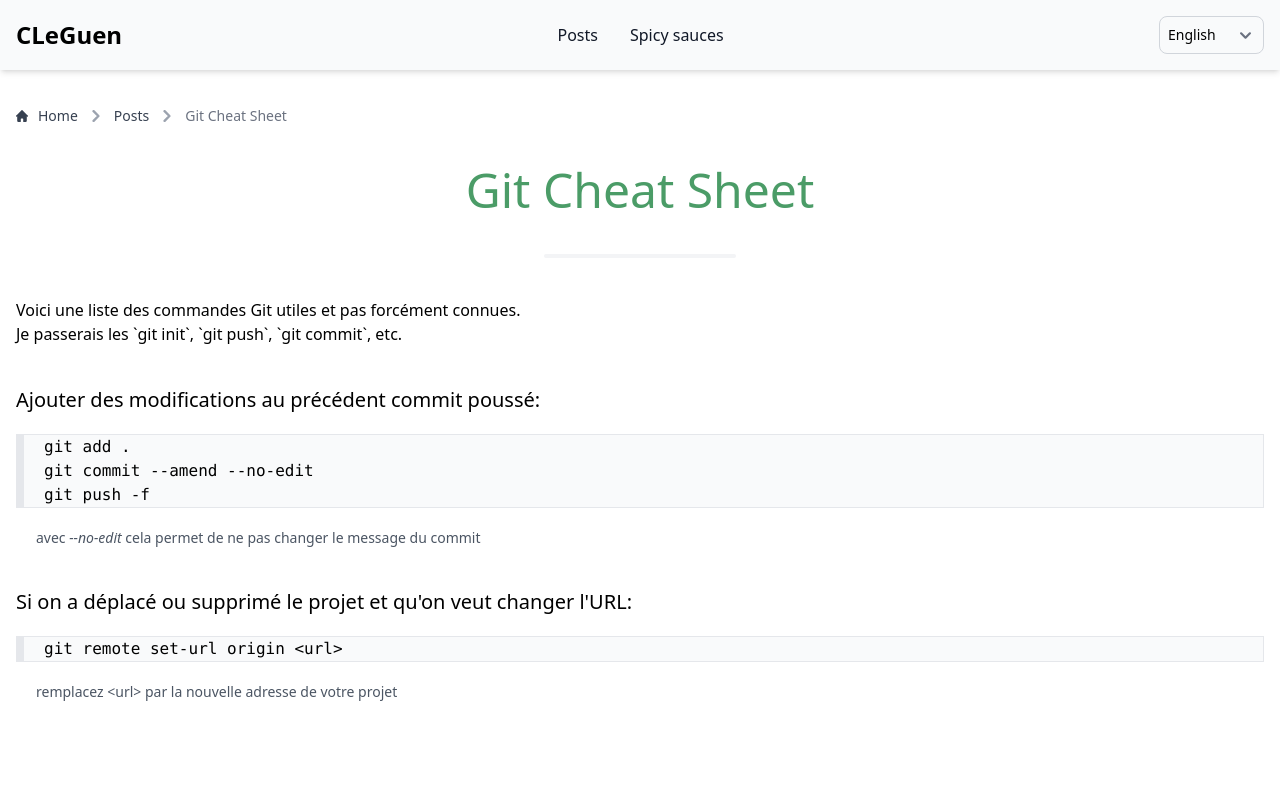
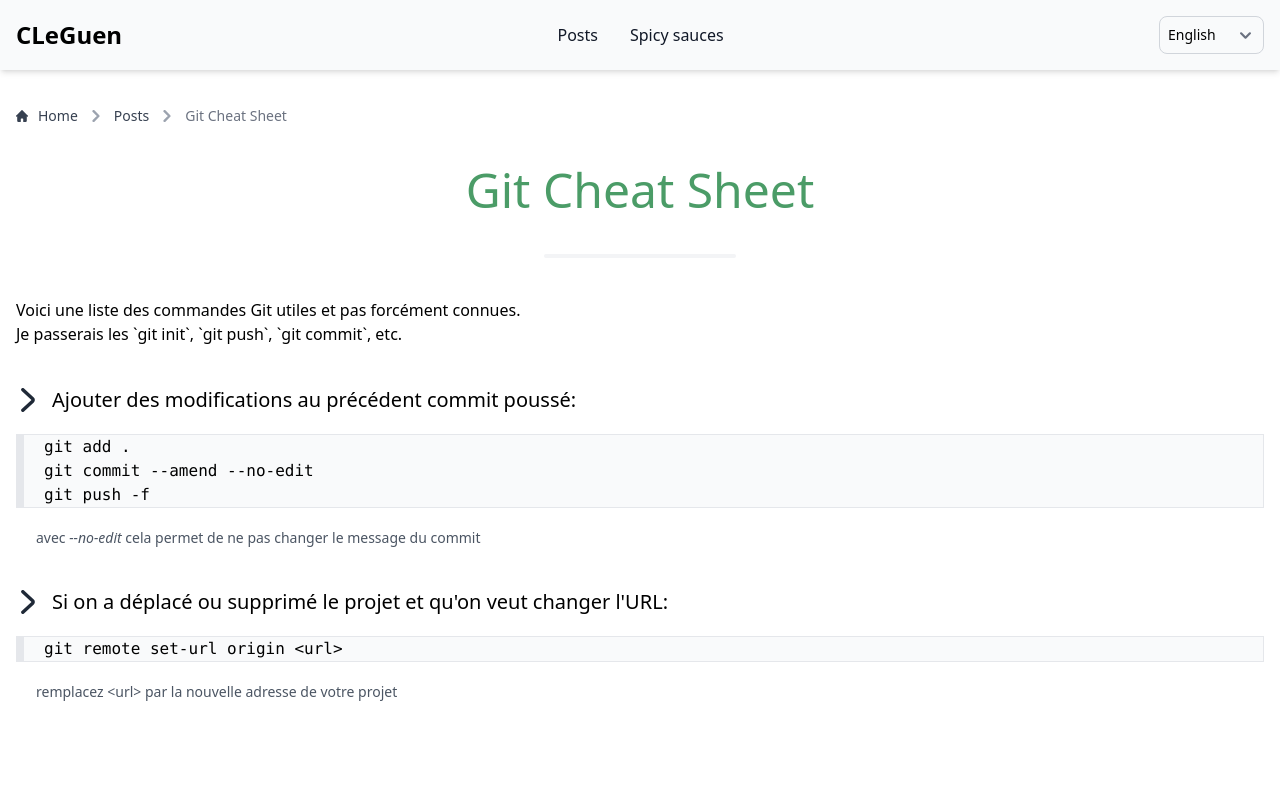
Before and after one commit to CorentinLeGuen/cleguen.com, a Nuxt app: page /posts/git-notes in a window 1280 px wide. Shown: the top 800 px of the page. Built offline with nearby package versions, Linux system fonts and the light colour scheme.

Commit message:
Update icons > on git-notes page

```diff
--- a/pages/posts/git-notes.vue
+++ b/pages/posts/git-notes.vue
@@ -24,8 +24,9 @@
                             <path stroke="currentColor" stroke-linecap="round" stroke-linejoin="round" stroke-width="2"
                                 d="m1 9 4-4-4-4" />
                         </svg>
-                        <NuxtLink class="ms-1 text-sm font-medium text-gray-700 hover:text-forest-700 md:ms-2" to="/posts">{{
-                            $t('posts.title') }}</NuxtLink>
+                        <NuxtLink class="ms-1 text-sm font-medium text-gray-700 hover:text-forest-700 md:ms-2" to="/posts">
+                            {{
+                                $t('posts.title') }}</NuxtLink>
                     </div>
                 </li>
                 <li aria-current="page">
@@ -50,17 +51,32 @@
         <p>Je passerais les `git init`, `git push`, `git commit`, etc.</p>
 
         <div class="mt-10">
-            <h4 class="text-xl">Ajouter des modifications au précédent commit poussé:</h4>
+            <h4 class="text-xl items-center flex gap-3">
+                <svg class="w-6 h-6 text-gray-800 dark:text-white" aria-hidden="true" xmlns="http://www.w3.org/2000/svg"
+                    fill="none" viewBox="0 0 8 14">
+                    <path stroke="currentColor" stroke-linecap="round" stroke-linejoin="round" stroke-width="2"
+                        d="m1 13 5.7-5.326a.909.909 0 0 0 0-1.348L1 1" />
+                </svg>
+                Ajouter des modifications au précédent commit poussé:
+            </h4>
             <div class="border border-l-8 bg-gray-50 pl-5 my-5 font-mono">
                 <p>git add .</p>
                 <p>git commit --amend --no-edit</p>
                 <p>git push -f</p>
             </div>
-            <p class="text-sm text-gray-600 ml-0 md:ml-5">avec <em>--no-edit</em> cela permet de ne pas changer le message du commit</p>
+            <p class="text-sm text-gray-600 ml-0 md:ml-5">avec <em>--no-edit</em> cela permet de ne pas changer le message
+                du commit</p>
         </div>
 
         <div class="mt-10">
-            <h4 class="text-xl">Si on a déplacé ou supprimé le projet et qu'on veut changer l'URL:</h4>
+            <h4 class="text-xl items-center flex gap-3">
+                <svg class="w-6 h-6 text-gray-800 dark:text-white" aria-hidden="true" xmlns="http://www.w3.org/2000/svg"
+                    fill="none" viewBox="0 0 8 14">
+                    <path stroke="currentColor" stroke-linecap="round" stroke-linejoin="round" stroke-width="2"
+                        d="m1 13 5.7-5.326a.909.909 0 0 0 0-1.348L1 1" />
+                </svg>
+                Si on a déplacé ou supprimé le projet et qu'on veut changer l'URL:
+            </h4>
             <div class="border border-l-8 bg-gray-50 pl-5 my-5 font-mono">
                 <p>git remote set-url origin &lt;url&gt;</p>
             </div>
```
